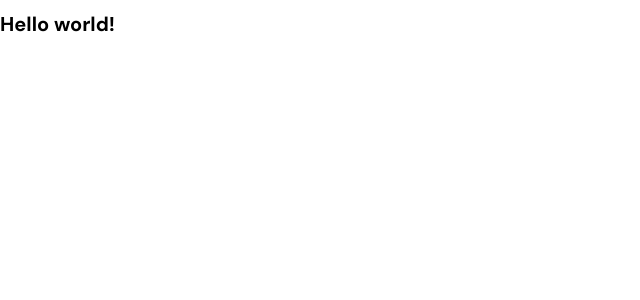
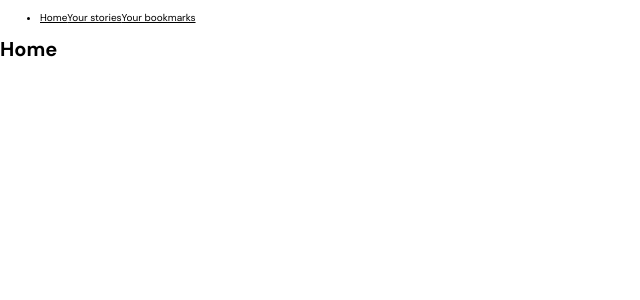
Before and after one commit to imbekrishna/swiptory-client, a React (Vite) app: page / in a window 1280 px wide. Shown: the top 300 px of the page, without its empty margins (0-640 px from the left). Built offline with nearby package versions, Linux system fonts and the light colour scheme.

Commit message:
added routes

```diff
--- a/package.json
+++ b/package.json
@@ -10,8 +10,12 @@
     "preview": "vite preview"
   },
   "dependencies": {
+    "axios": "^1.6.8",
+    "clsx": "^2.1.1",
     "react": "^18.2.0",
-    "react-dom": "^18.2.0"
+    "react-dom": "^18.2.0",
+    "react-hot-toast": "^2.4.1",
+    "react-router-dom": "^6.23.0"
   },
   "devDependencies": {
     "@types/react": "^18.2.66",
--- a/src/App.jsx
+++ b/src/App.jsx
@@ -1,6 +1,21 @@
+import { Route, Routes } from "react-router-dom";
 import "./App.css";
 
+import Layout from "./components/Layout";
+
+import Home from "./pages/Home";
+import UserStories from "./pages/UserStories";
+import UserBookmarks from "./pages/UserBookmarks";
+
 const App = () => {
-  return <h1>Hello world!</h1>;
+  return (
+    <Routes>
+      <Route path="/" element={<Layout />}>
+        <Route index element={<Home />} />
+        <Route path="stories" element={<UserStories />} />
+        <Route path="bookmarks" element={<UserBookmarks />} />
+      </Route>
+    </Routes>
+  );
 };
 export default App;
--- /dev/null
+++ b/src/components/Layout.jsx
@@ -0,0 +1,21 @@
+import { Outlet, Link } from "react-router-dom";
+
+const Layout = () => {
+  return (
+    <>
+      <header>
+        <nav>
+          <ul>
+            <li>
+              <Link to="/">Home</Link>
+              <Link to="/stories">Your stories</Link>
+              <Link to="/bookmarks">Your bookmarks</Link>
+            </li>
+          </ul>
+        </nav>
+      </header>
+      <Outlet />
+    </>
+  );
+};
+export default Layout;
--- a/src/main.jsx
+++ b/src/main.jsx
@@ -1,9 +1,12 @@
 import React from "react";
 import ReactDOM from "react-dom/client";
 import App from "./App.jsx";
+import { BrowserRouter } from "react-router-dom";
 
 ReactDOM.createRoot(document.getElementById("root")).render(
   <React.StrictMode>
-    <App />
+    <BrowserRouter>
+      <App />
+    </BrowserRouter>
   </React.StrictMode>
 );
--- /dev/null
+++ b/src/pages/Home.jsx
@@ -0,0 +1,4 @@
+const Home = () => {
+  return <h1>Home</h1>;
+};
+export default Home;
--- /dev/null
+++ b/src/pages/UserBookmarks.jsx
@@ -0,0 +1,4 @@
+const UserBookmarks = () => {
+  return <h1>UserBookmarks</h1>;
+};
+export default UserBookmarks;
--- /dev/null
+++ b/src/pages/UserStories.jsx
@@ -0,0 +1,4 @@
+const UserStories = () => {
+  return <h1>UserStories</h1>;
+};
+export default UserStories;
```
Also changed, not shown: 1 other file (tests, documents, lock files or other folders).
